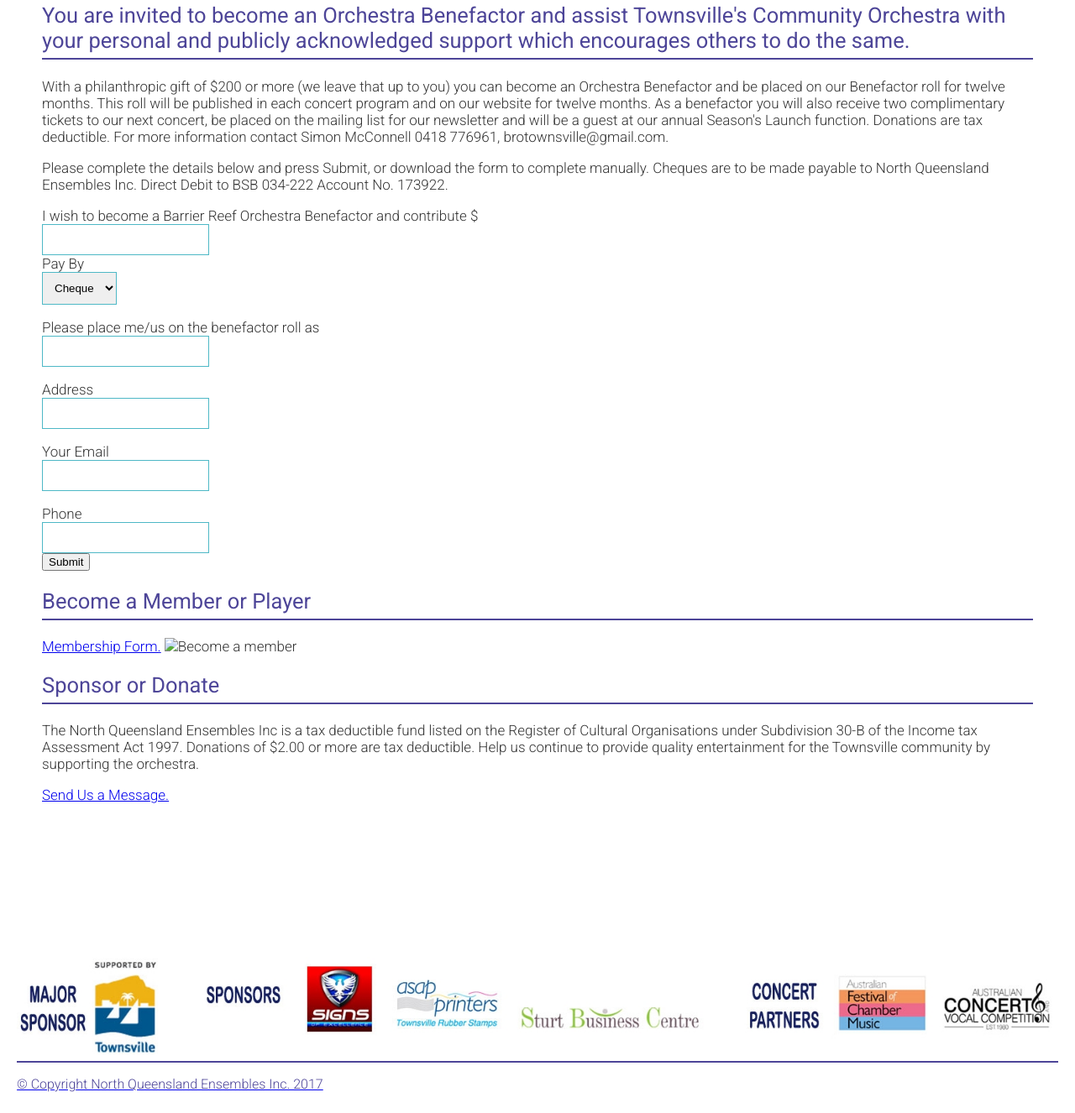
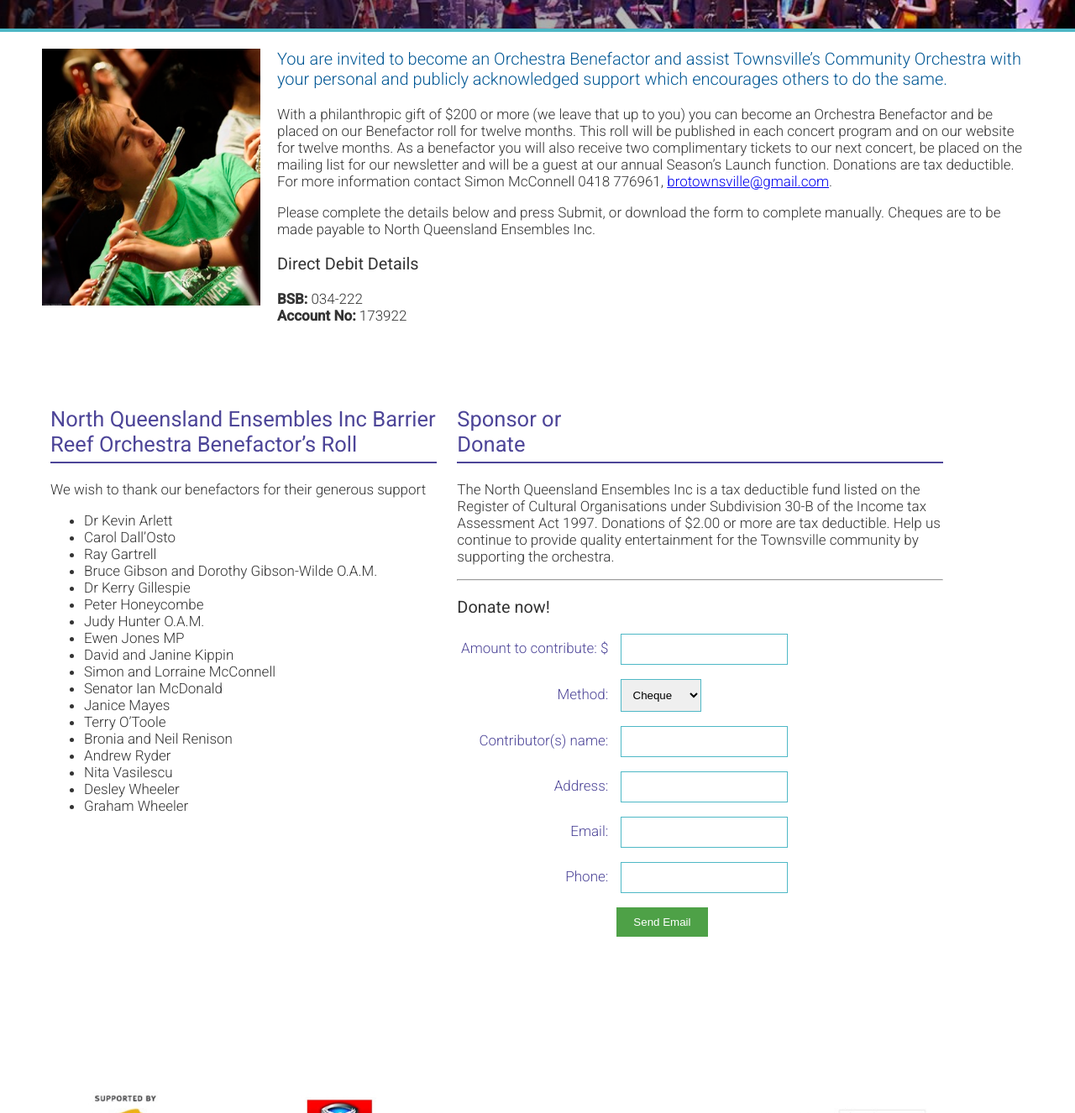
Before and after one commit to jhwebdesign/CP1406-A2-132, a plain HTML site: page support-us.html in a window 1280 px wide. Shown: the part 377-1703 px from the top of the page at 84% size. Drawn offline with nearby package versions, Linux system fonts and the light colour scheme.

Commit message:
Fixed code issues and layout problems for support page

```diff
--- a/support-us.html
+++ b/support-us.html
@@ -46,66 +46,96 @@
         </div>
     </header>
 
+    <div class="hero" id="support">
+        <h1>Support Us</h1>
+    </div>
+
     <!-- Start: Content -->
     <div class="content">
 
-<h2> North Queensland Ensembles Inc Barrier Reef Orchestra Benefactor's Roll </h2>
-<p> We wish to thank our benefactors for their generous support</p>
+        <img src="assets/images/support-us/flute.jpg" align="left" style="width:260px; margin:0 20px 20px 0">
 
-<p> Dr Kevin Arlett, Carol Dall'Osto, Ray Gartrell, Bruce Gibson and Dorothy Gibson-Wilde O.A.M., Dr Kerry Gillespie, Peter Honeycombe
-    Judy Hunter O.A.M., Ewen Jones MP, David and Janine Kippin, Simon and Lorraine McConnell, Senator Ian McDonald, Janice Mayes
-    Terry O'Toole, Bronia and Neil Renison, Andrew Ryder, Nita Vasilescu, Desley Wheeler, Graham Wheeler</p>
+        <p class="emp">You are invited to become an Orchestra Benefactor and assist Townsville’s Community Orchestra with your personal and publicly acknowledged support which encourages others to do the same.</p>
 
-<h2> You are invited to become an Orchestra Benefactor and assist Townsville's Community Orchestra with your personal and publicly acknowledged support which encourages others to do the same.</h2>
-<p> With a philanthropic gift of $200 or more (we leave that up to you) you can become an Orchestra Benefactor and be placed on our Benefactor roll for twelve months. This roll will be published in each concert program and on our website for twelve months. As a benefactor you will also receive two complimentary tickets to our next concert, be placed on the mailing list for our newsletter and will be a guest at our annual Season's Launch function.
-Donations are tax deductible.
-For more information contact Simon McConnell 0418 776961, brotownsville@gmail.com.</p>
+        <p>With a philanthropic gift of $200 or more (we leave that up to you) you can become an Orchestra Benefactor and be placed on our Benefactor roll for twelve months. This roll will be published in each concert program and on our website for twelve
+            months. As a benefactor you will also receive two complimentary tickets to our next concert, be placed on the mailing list for our newsletter and will be a guest at our annual Season’s Launch function. Donations are tax deductible. For more
+            information contact Simon McConnell 0418 776961, <a href="brotownsville@gmail.com">brotownsville@gmail.com</a>.</p>
+        <p>Please complete the details below and press Submit, or download the form to complete manually. Cheques are to be made payable to North Queensland Ensembles Inc.
+            <h3>Direct Debit Details</h3>
+            <b>BSB:</b> 034-222
+            <br><b>Account No:</b> 173922</p>
+        <br><br><br>
+        <div class="width-39">
+            <h2>North Queensland Ensembles Inc Barrier Reef Orchestra Benefactor’s Roll</h2>
+            <p>
+                We wish to thank our benefactors for their generous support
+                <ul>
+                    <li>Dr Kevin Arlett</li>
+                    <li>Carol Dall’Osto</li>
+                    <li>Ray Gartrell</li>
+                    <li>Bruce Gibson and Dorothy Gibson-Wilde O.A.M.</li>
+                    <li>Dr Kerry Gillespie</li>
+                    <li>Peter Honeycombe</li>
+                    <li>Judy Hunter O.A.M.</li>
+                    <li>Ewen Jones MP</li>
+                    <li>David and Janine Kippin</li>
+                    <li>Simon and Lorraine McConnell</li>
+                    <li>Senator Ian McDonald</li>
+                    <li>Janice Mayes</li>
+                    <li>Terry O’Toole</li>
+                    <li>Bronia and Neil Renison</li>
+                    <li>Andrew Ryder</li>
+                    <li>Nita Vasilescu</li>
+                    <li>Desley Wheeler</li>
+                    <li>Graham Wheeler</li>
+                </ul>
+            </p>
+        </div>
 
-<p> Please complete the details below and press Submit, or download the form to complete manually.
-Cheques are to be made payable to North Queensland Ensembles Inc. Direct Debit to BSB 034-222 Account No. 173922.</p>
+        <div class="width-49">
+            <h2>Sponsor or<br> Donate</h2>
+            <p>The North Queensland Ensembles Inc is a tax deductible fund listed on the Register of Cultural Organisations under Subdivision 30-B of the Income tax Assessment Act 1997. Donations of $2.00 or more are tax deductible. Help us continue to provide
+                quality entertainment for the Townsville community by supporting the orchestra.</p>
+            <hr>
 
-<form>
- I wish to become a Barrier Reef Orchestra Benefactor and contribute $<br>
-  <input type="text" name=" Money"><br>
-  Pay By <br>
- <select name="Pay By">
-  <option value="Cheque">Cheque</option>
-  <option value="Eftpos">Eftpos</option>
-  <option value="Cash">Cash</option>
- </select>
-<form>
-    <p></p>
- Please place me/us on the benefactor roll as<br>
-  <input type="text" name=" Money"><br>
-  <form>
-    <p></p>
- Address<br>
-  <input type="text" name=" Address"><br>
-  <form>
-    <p></p>
- Your Email<br>
-  <input type="text" name=" Email"><br>
-  <form>
-    <p></p>
- Phone<br>
-  <input type="text" name=" Phone"><br>
+            <h3>Donate now!</h3>
 
-  <button type="submit"> Submit</button>
+            <form>
 
+                <p>
+                    <label>Amount to contribute: $</label>
+                    <input type="number" name="amount" required>
+                </p>
+                <p>
+                    <label>Method: </label>
+                    <select name="gateway">
+                        <option>Cheque</option>
+                        <option>EFTPOS</option>
+                        <option>Cash</option>
+                    </select>
+                </p>
+                <p>
+                    <label>Contributor(s) name: </label>
+                    <input type="text" name="name" required>
+                </p>
+                <p>
+                    <label>Address: </label>
+                    <input type="text" name="address" required>
+                </p>
+                <p>
+                    <label>Email: </label>
+                    <input type="email" name="email" required>
+                </p>
+                <p>
+                    <label>Phone: </label>
+                    <input type="text" name="phone" required>
+                </p>
+                <p>
+                    <input type="submit" class="btn btn-green" value="Send Email">
+                </p>
+            </form>
 
-
-<h2> Become a Member or Player</h2>
-<a href="http://www.nqorchestra.com.au/wp-content/uploads/2017/01/Membership-Form.pdf">Membership Form.</a>
-
-<img src="People_DSC0023.jpg" alt="Become a member"
-
-<br>
-<h2> Sponsor or Donate</h2>
-<p> The North Queensland Ensembles Inc is a tax deductible fund listed on the Register of Cultural Organisations under Subdivision 30-B of the Income tax Assessment Act 1997. Donations of $2.00 or more are tax deductible.
-Help us continue to provide quality entertainment for the Townsville community by supporting the orchestra.</p>
-<a href="file:///Users/corey/Documents/uni%202017%20/github%20Cp1406/CP1406-A2-132/contact-us.html">Send Us a Message.
-
-
+        </div>
 
     </div>
 
```
